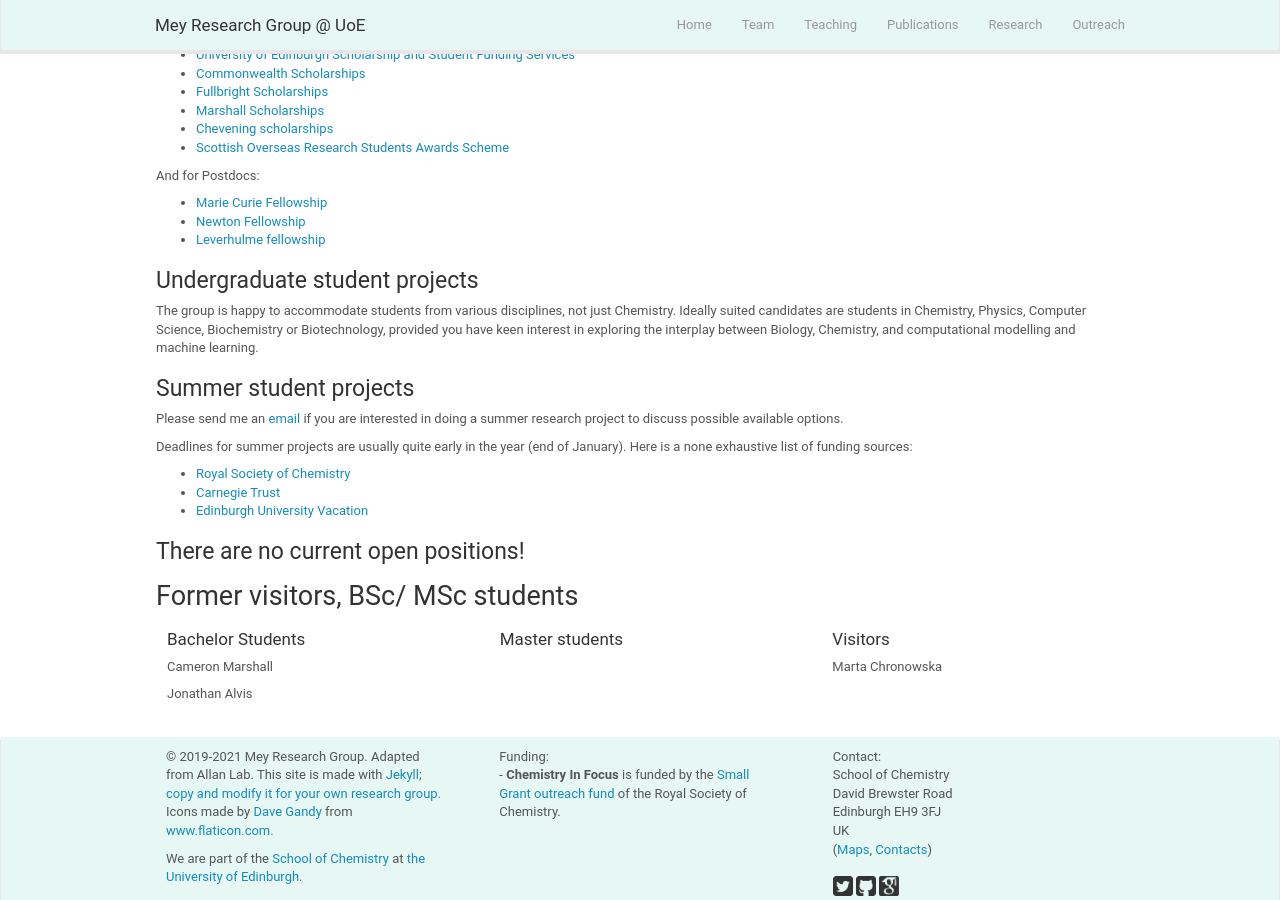
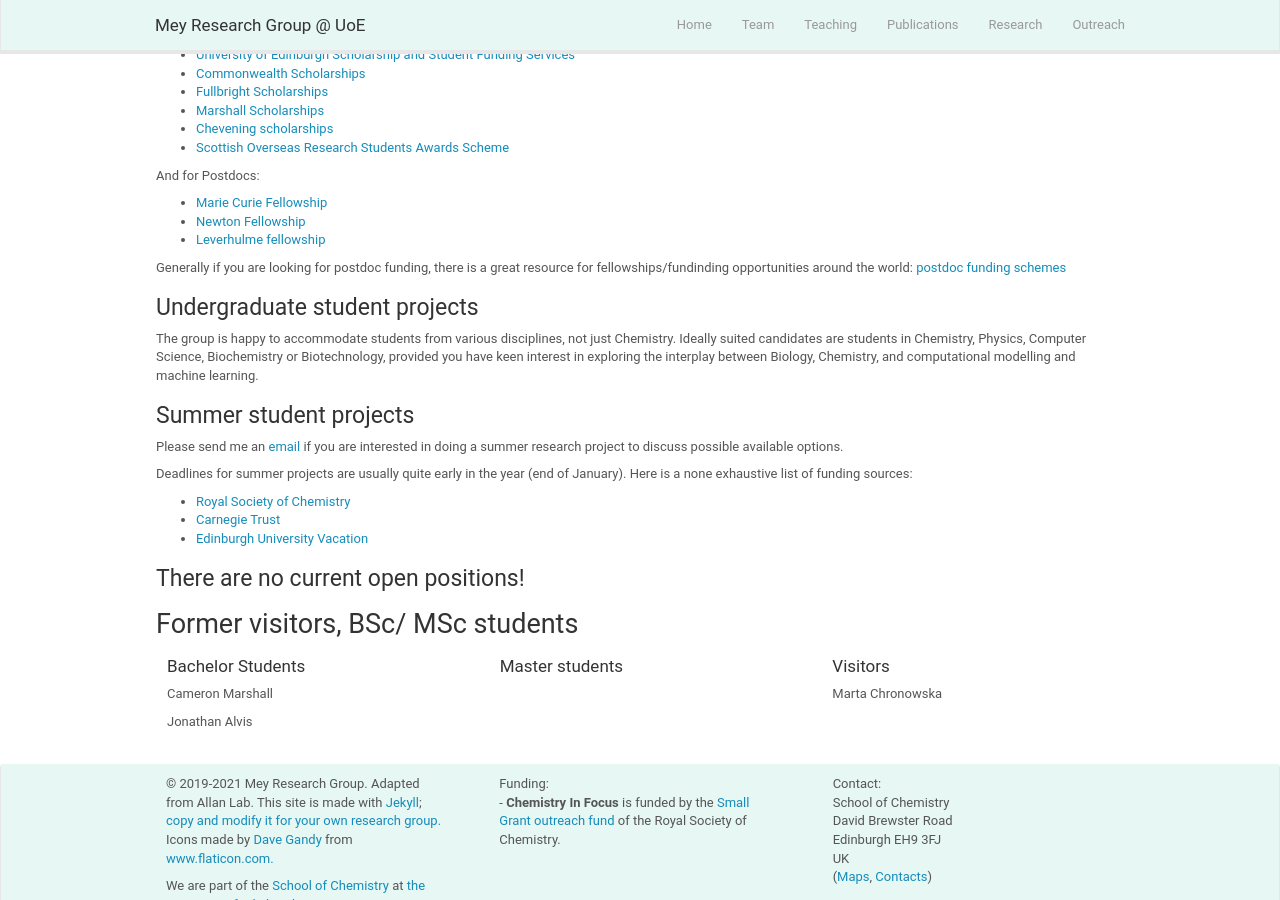
Before and after one commit to mozhu621/intellistream.github.io, a Jekyll site: the page built from _pages/team.md, in a window 1280 px wide and 900 px high, scrolled down 1202 px. Built offline with Jekyll 4.4.1, drawn with Linux system fonts in a browser that asks for light colours; nearby versions of some CDN libraries.

Commit message:
adding exhaustive postdoc opportunities

```diff
--- a/_pages/team.md
+++ b/_pages/team.md
@@ -179,6 +179,9 @@ And for Postdocs:
 * [Newton Fellowship](https://royalsociety.org/grants-schemes-awards/grants/newton-international/)
 * [Leverhulme fellowship](https://www.leverhulme.ac.uk)
 
+Generally if you are looking for postdoc funding, there is a great resource for fellowships/fundinding opportunities around the world:
+[postdoc funding schemes](https://asntech.github.io/postdoc-funding-schemes/)
+
 
 ### Undergraduate student projects
 The group is happy to accommodate students from various disciplines, not just Chemistry. Ideally suited candidates are students in Chemistry, Physics, Computer Science, Biochemistry or Biotechnology, provided you have keen interest in exploring the interplay between Biology, Chemistry, and computational modelling and machine learning.
```
